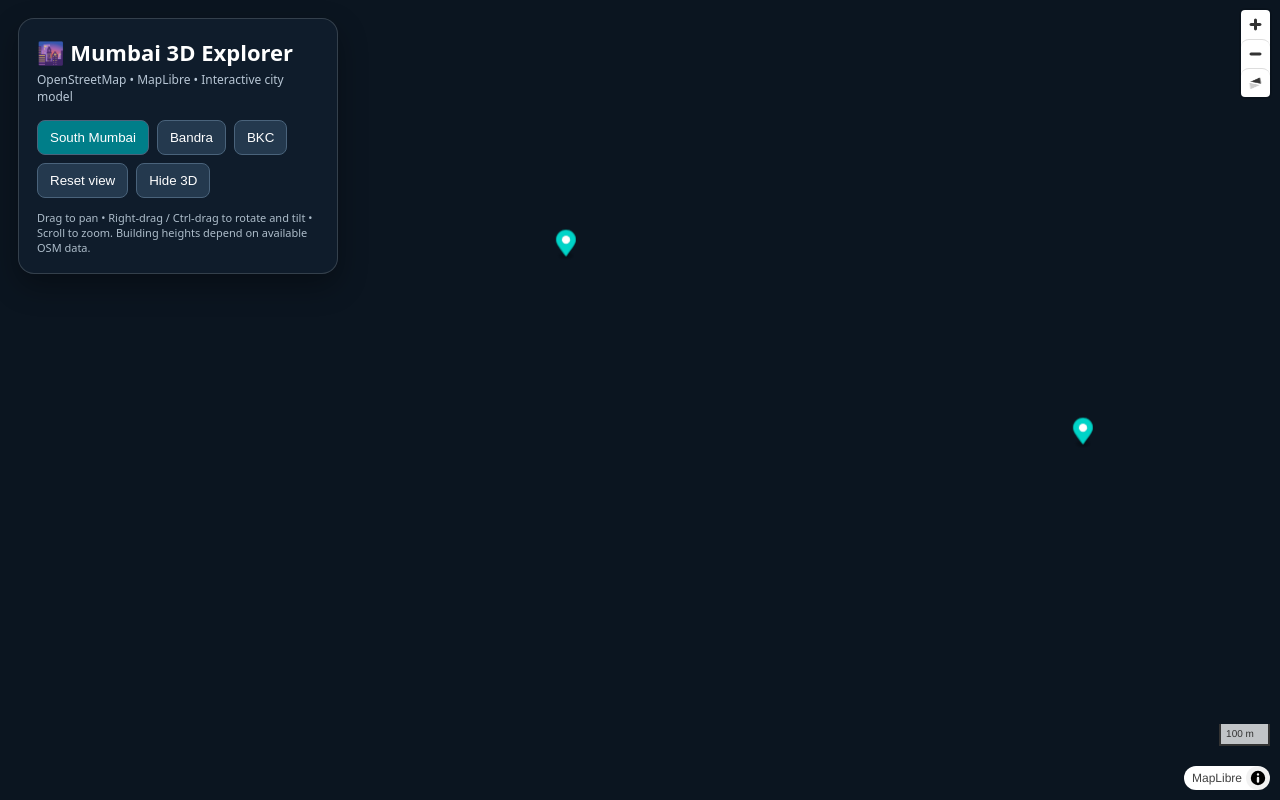
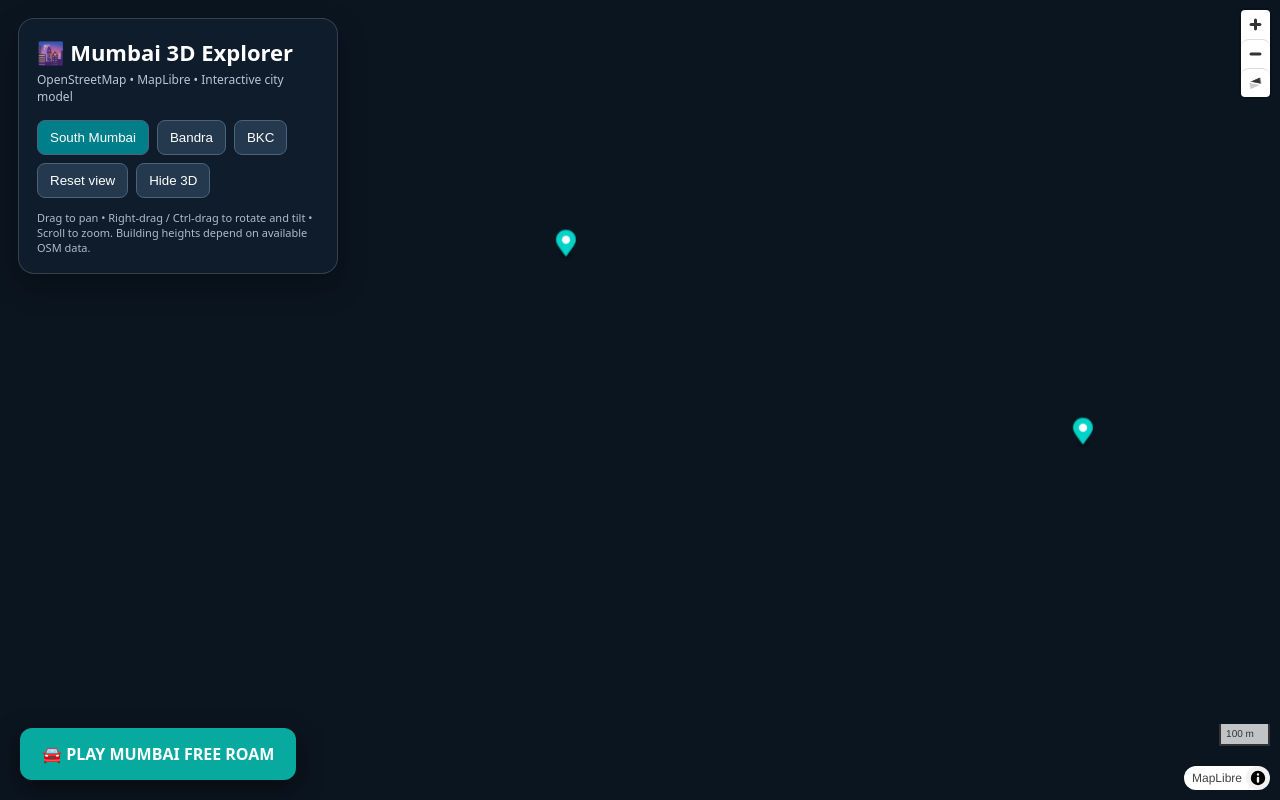
Before and after one commit to dipayandey1244/mumbai-3d-map, a plain HTML site: page index.html in a window 1280 px wide. Drawn offline with nearby package versions, Linux system fonts and the light colour scheme; no server answers.

Commit message:
Add Play Game entry point to Mumbai map

```diff
--- a/index.html
+++ b/index.html
@@ -7,4 +7,4 @@ map.on('load',()=>{addBuildings();});
 function fly(name){map.flyTo({...locations[name],duration:1800,essential:true});document.querySelectorAll('.controls button').forEach(b=>b.classList.remove('active'));document.getElementById(name).classList.add('active')}
 for(const n of ['south','bandra','bkc'])document.getElementById(n).onclick=()=>fly(n);document.getElementById('reset').onclick=()=>fly('south');document.getElementById('toggle').onclick=()=>{buildingsVisible=!buildingsVisible;if(map.getLayer('mumbai-3d-buildings'))map.setLayoutProperty('mumbai-3d-buildings','visibility',buildingsVisible?'visible':'none');document.getElementById('toggle').textContent=buildingsVisible?'Hide 3D':'Show 3D'};
 const landmarks=[['Gateway of India',[72.8347,18.9220]],['Chhatrapati Shivaji Maharaj Terminus',[72.8355,18.9401]],['Marine Drive',[72.8236,18.9440]],['Bandra–Worli Sea Link',[72.8175,19.0365]],['Bandra Kurla Complex',[72.8656,19.0660]]];landmarks.forEach(([name,coords])=>{new maplibregl.Marker({color:'#00d4c8',scale:.75}).setLngLat(coords).setPopup(new maplibregl.Popup({offset:15}).setText(name)).addTo(map)});
-</script></body></html>
+</script><a href="./game.html" style="position:fixed;bottom:20px;left:20px;z-index:20;background:#08a99f;color:#fff;text-decoration:none;font:700 16px system-ui;padding:15px 22px;border-radius:12px;box-shadow:0 8px 24px #0008">🚘 PLAY MUMBAI FREE ROAM</a></body></html>
```
